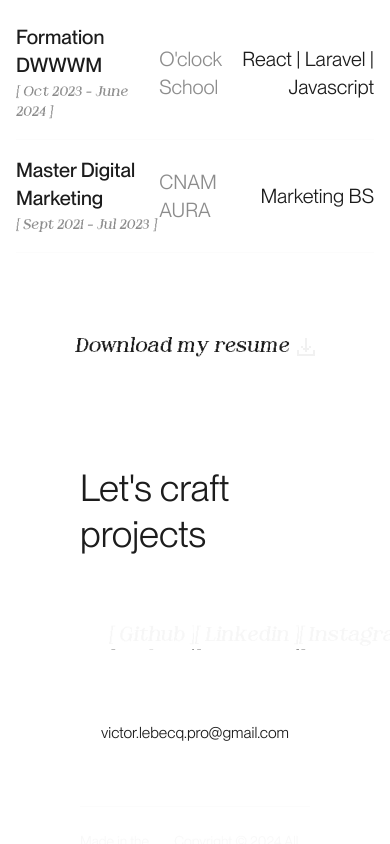
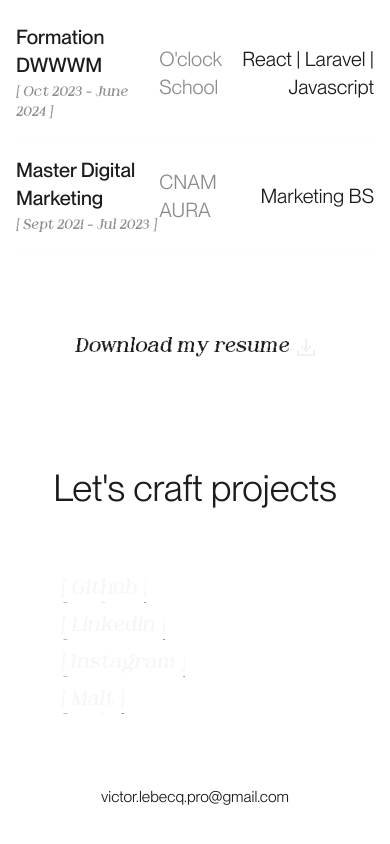
Before and after one commit to pommito/Portfolio-2024, a Next.js app: page / in a window 390 px wide. Shown: the part 3684-4528 px from the top of the page. Built offline with nearby package versions, Linux system fonts and the light colour scheme.

Commit message:
Done for today, TBC

```diff
--- a/src/components/Footer.tsx
+++ b/src/components/Footer.tsx
@@ -4,9 +4,9 @@ import TextReveal from './animations/TextReveal';
 
 export default function Footer() {
   return (
-    <footer className="font-pp flex flex-col items-center leading-tight gap-16 px-20 py-6">
+    <footer className="font-pp flex flex-col items-center leading-tight gap-16 px-4 md:px-20 py-6">
       <h2 className="text-[9.5vw]">Let&apos;s craft projects</h2>
-      <ul className="font-dot flex justify-between text-xl w-3/4">
+      <ul className="font-dot flex flex-col justify-between text-xl w-3/4 sm:flex-row">
         <li>
           <AnimatedLink title="[ Github ]" url="https://github.com/pommito" />
         </li>
```
